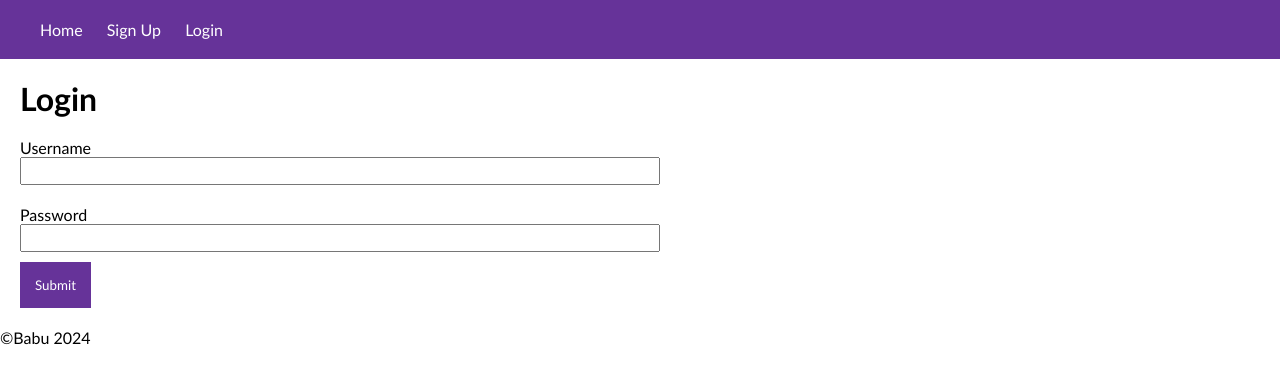
After one commit to UmeshBabu7/Blog, a Django app: page /auth/login/ in a window 1280 px wide. The commit adds this page. Shown: the top 384 px of the page. Run offline with Django 5.2, Linux system fonts and the light colour scheme.

Commit message:
user authencation and modified

```diff
--- a/blogproject/blogproject/settings.py
+++ b/blogproject/blogproject/settings.py
@@ -46,7 +46,7 @@ ROOT_URLCONF = 'blogproject.urls'
 TEMPLATES = [
     {
         'BACKEND': 'django.template.backends.django.DjangoTemplates',
-        'DIRS': [],
+        'DIRS': [BASE_DIR,'templates'],
         'APP_DIRS': True,
         'OPTIONS': {
             'context_processors': [
--- a/blogproject/blogproject/urls.py
+++ b/blogproject/blogproject/urls.py
@@ -4,5 +4,6 @@ from django.urls import path,include
 
 urlpatterns = [
     path('admin/', admin.site.urls),
-    path('',include('posts.urls'))
+    path('',include('posts.urls')),
+    path('auth/',include('users.urls'))
 ]
--- a/blogproject/posts/templates/base.html
+++ b/blogproject/posts/templates/base.html
@@ -10,9 +10,16 @@
 <body>
     <header>
         <a class="nav-link" href="{% url 'posts_home' %}">Home</a>
-        <a class="nav-link" href="{% url 'posts_about' %}">About</a>
-        <a class="nav-link" href="{% url 'posts_services' %}">Services</a>
-        <a class="nav-link" href="{% url 'create_post' %}">Create Post</a>
+
+        {% if request.user.is_authenticated %}
+            <a class="nav-link" href="{% url 'create_post' %}">Create Post</a>
+            <a class="nav-link" href="{% url 'log_out' %}">Log Out</a>
+
+        {% else %}
+            <a class="nav-link" href="{% url 'sign_up' %}">Sign Up</a>
+            <a class="nav-link" href="{% url 'login' %}">Login</a>
+
+        {% endif %}
     </header>
 
     {% block content %}
--- /dev/null
+++ b/blogproject/posts/templates/users/login.html
@@ -0,0 +1,20 @@
+{% extends 'base.html' %}
+
+{% block content %}
+<form action="" method="post" enctype="multipart/form-data">
+     <h1>Login</h1>
+     {% csrf_token %}
+
+     {% for field in form %}
+     <div class="form-group">
+          <p class="label">{{field.label}}</p>
+          {{field}}
+     </div>
+
+     {% endfor %}
+     <div class="form-group">
+     <input type="submit" value="Submit" class="btn">
+     </div>
+</form>
+
+{% endblock content %}
--- /dev/null
+++ b/blogproject/users/forms.py
@@ -0,0 +1,12 @@
+from django import forms
+
+
+class UserRegistrationForm(forms.Form):
+    username=forms.CharField(widget=forms.TextInput(attrs={"class":"form-control"}))
+    email=forms.CharField(widget=forms.TextInput(attrs={"class":"form-control"}))
+    password=forms.CharField(widget=forms.PasswordInput(attrs={"class":"form-control"}))
+    confirm=forms.CharField(widget=forms.PasswordInput(attrs={"class":"form-control"}))
+
+class LoginForm(forms.Form):
+    username=forms.CharField(widget=forms.TextInput(attrs={"class":"form-control"}))
+    password=forms.CharField(widget=forms.PasswordInput(attrs={"class":"form-control"}))
--- /dev/null
+++ b/blogproject/users/urls.py
@@ -0,0 +1,8 @@
+from django.urls import path
+from .import views
+
+urlpatterns = [
+    path('signup/',views.sign_up,name='sign_up'),
+    path('login/',views.login_user,name='login'),
+    path('logout/',views.logout_user,name='log_out')
+]
--- a/blogproject/users/views.py
+++ b/blogproject/users/views.py
@@ -1,3 +1,46 @@
-from django.shortcuts import render
+from django.shortcuts import render,redirect
+from .forms import LoginForm,UserRegistrationForm
+from django.contrib.auth.models import User
+from django.contrib.auth import login,logout,authenticate
+
 
 # Create your views here.
+
+def sign_up(request):
+    form=UserRegistrationForm()
+
+    if request.method =="POST":
+        username=request.POST["username"]
+        email=request.POST["email"]
+        password=request.POST["password"]
+        confirm=request.POST["confirm"]
+
+        if password ==confirm:
+            new_user=User.objects.create_user(username=username,email=email)
+            new_user.set_password(password)
+            new_user.save()
+            return redirect('posts_home')
+
+    context={'form':form}
+    return render(request,'users/signup.html',context)
+
+def login_user(request):
+    form=LoginForm()
+
+    if request.method =="POST":
+        username=request.POST["username"]
+        password=request.POST["password"]
+
+        user=authenticate(request,username=username,password=password)
+
+        if user is not None:
+            login(request,user)
+
+            return redirect('posts_home')
+
+    context={'form':form}
+    return render(request,'users/login.html',context)
+
+def logout_user(request):
+    logout(request)
+    return redirect('posts_home')
```
Also changed, not shown: blogproject/posts/templates/users/logout.html (added, +20 -0 lines), blogproject/posts/templates/users/signup.html (added, +20 -0 lines), blogproject/posts/views.py (+13 -9 lines), blogproject/posts/templates/posts/about.html (renamed from blogproject/posts/templates/about.html), blogproject/posts/templates/posts/createpost.html (renamed from blogproject/posts/templates/createpost.html), blogproject/posts/templates/posts/home.html (renamed from blogproject/posts/templates/home.html), blogproject/posts/templates/posts/post_detail.html (renamed from blogproject/posts/templates/post_detail.html), blogproject/posts/templates/posts/services.html (renamed from blogproject/posts/templates/services.html), blogproject/posts/templates/posts/update.html (renamed from blogproject/posts/templates/update.html).
